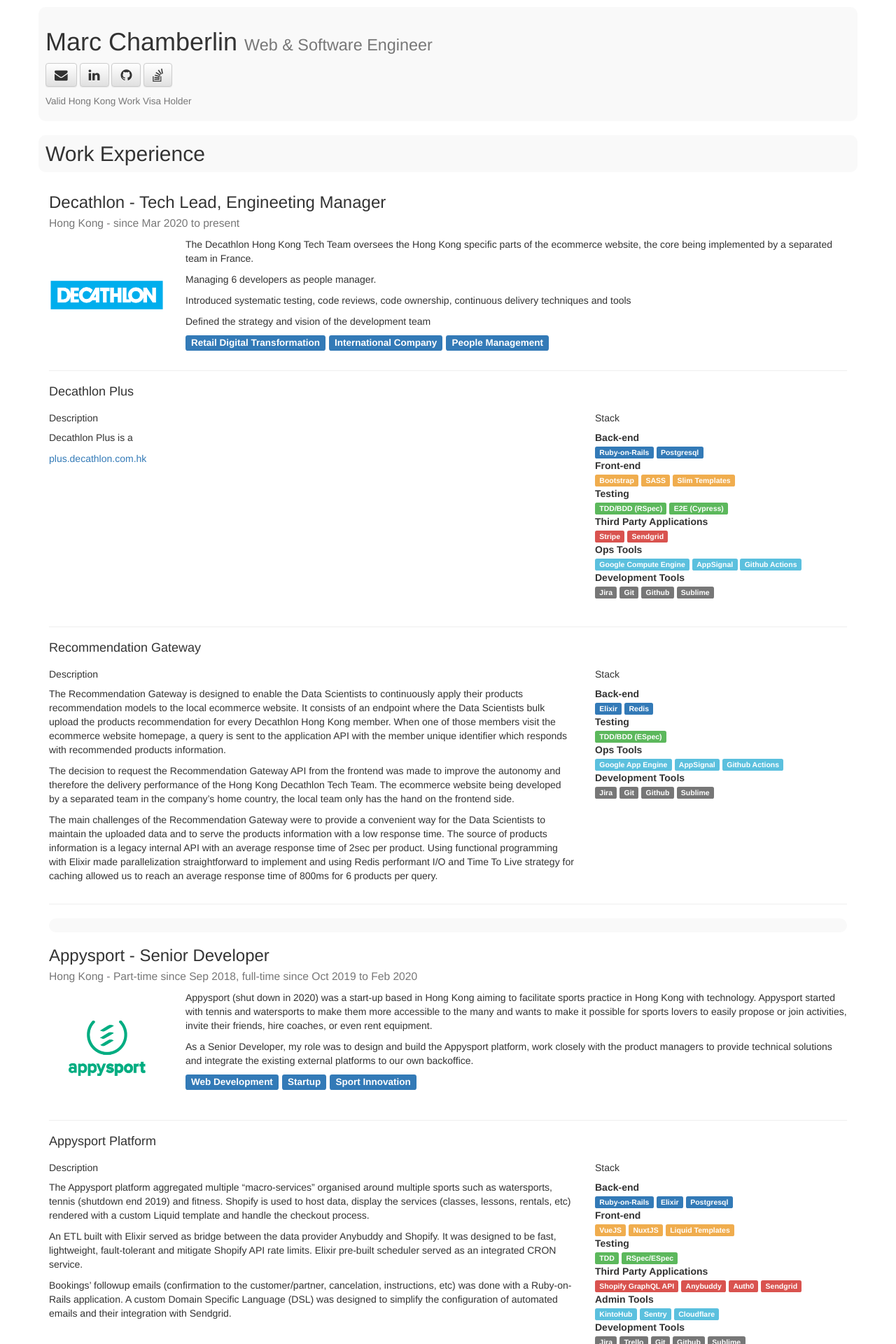
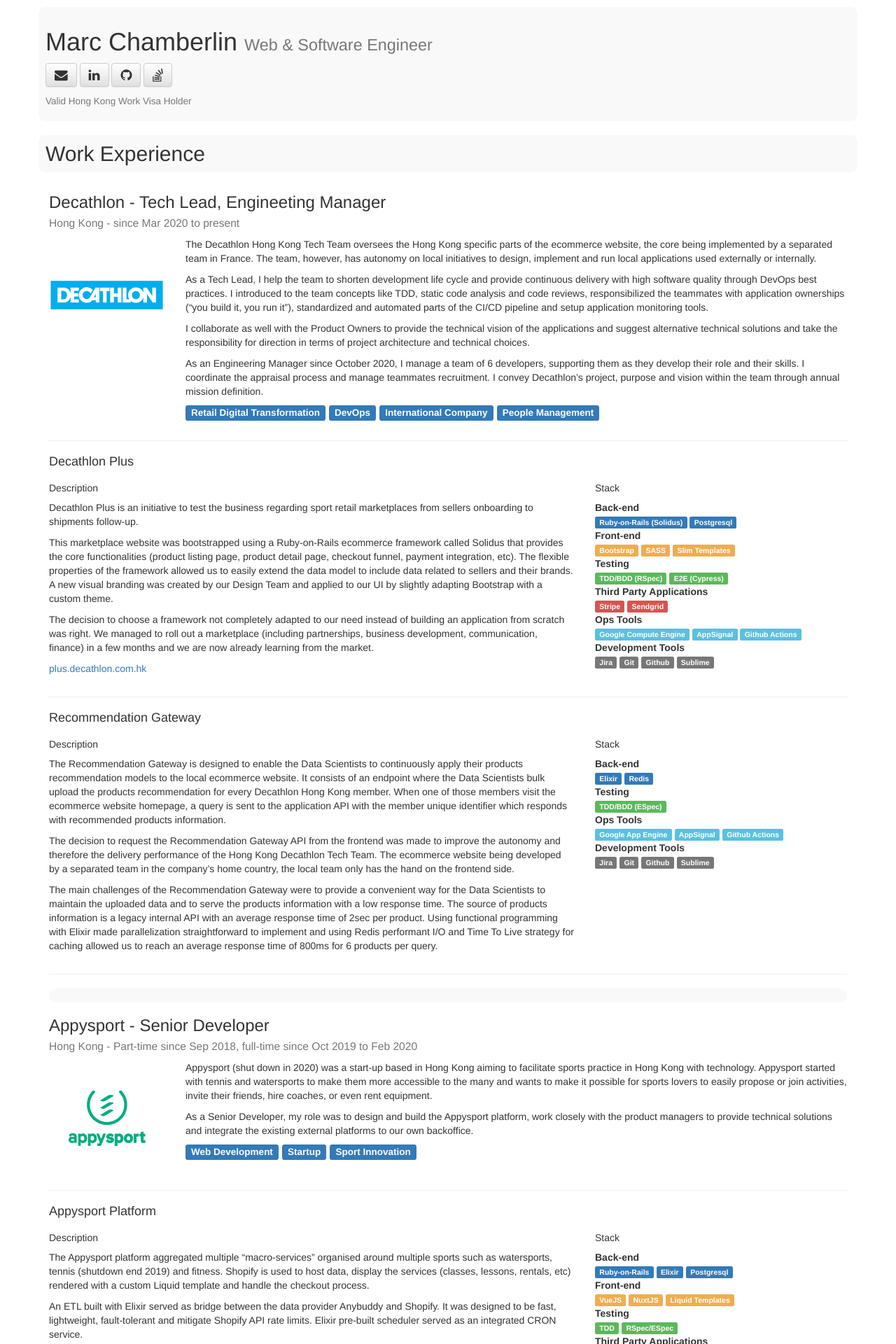
Before and after one commit to Chambeur/Chambeur.github.io, a Jekyll site: the page docs/resume.html, which Jekyll copies as it is, in a window 1280 px wide. Shown: the top 1920 px of the page at 70% size. Built offline with Jekyll 4.4.1, drawn with Linux system fonts in a browser that asks for light colours; nearby versions of some CDN libraries.

Commit message:
finalize decathlon experience

```diff
--- a/css/main.scss
+++ b/css/main.scss
@@ -20,3 +20,7 @@
   color: #7d0022;
   font-family: 'Abel', sans-serif;
 }
+
+.page-break {
+  page-break-after: always;
+}
--- a/docs/css/main.css
+++ b/docs/css/main.css
@@ -6,4 +6,6 @@
 
 .brand { color: #7d0022; font-family: 'Abel', sans-serif; }
 
+.page-break { page-break-after: always; }
+
 /*# sourceMappingURL=main.css.map */
--- a/docs/resume.html
+++ b/docs/resume.html
@@ -68,18 +68,20 @@
             </div> <!-- col -->
 
             <div class="col-xs-10">
-              <p>The Decathlon Hong Kong Tech Team oversees the Hong Kong specific parts of the ecommerce website, the core being implemented by a separated team in France.</p>
+              <p>The Decathlon Hong Kong Tech Team oversees the Hong Kong specific parts of the ecommerce website, the core being implemented by a separated team in France. The team, however, has autonomy on local initiatives to design, implement and run local applications used externally or internally.</p>
 
-<p>Managing 6 developers as people manager.</p>
+<p>As a Tech Lead, I help the team to shorten development life cycle and provide continuous delivery with high software quality through DevOps best practices. I introduced to the team concepts like TDD, static code analysis and code reviews, responsibilized the teammates with application ownerships (“you build it, you run it”), standardized and automated parts of the CI/CD pipeline and setup application monitoring tools.</p>
 
-<p>Introduced systematic testing, code reviews, code ownership, continuous delivery techniques and tools</p>
+<p>I collaborate as well with the Product Owners to provide the technical vision of the applications and suggest alternative technical solutions and take the responsibility for direction in terms of project architecture and technical choices.</p>
 
-<p>Defined the strategy and vision of the development team</p>
+<p>As an Engineering Manager since October 2020, I manage a team of 6 developers, supporting them as they develop their role and their skills. I coordinate the appraisal process and manage teammates recruitment. I convey Decathlon’s project, purpose and vision within the team through annual mission definition.</p>
 
 
               <h4>
 
                   <span class="label label-primary">Retail Digital Transformation</span>
+
+                  <span class="label label-primary">DevOps</span>
 
                   <span class="label label-primary">International Company</span>
 
@@ -96,7 +98,11 @@
             <div class="row">
               <div class="col-xs-8">
                 <h5>Description</h5>
-                <p>Decathlon Plus is a</p>
+                <p>Decathlon Plus is an initiative to test the business regarding sport retail marketplaces from sellers onboarding to shipments follow-up.</p>
+
+<p>This marketplace website was bootstrapped using a Ruby-on-Rails ecommerce framework called Solidus that provides the core functionalities (product listing page, product detail page, checkout funnel, payment integration, etc). The flexible properties of the framework allowed us to easily extend the data model to include data related to sellers and their brands. A new visual branding was created by our Design Team and applied to our UI by slightly adapting Bootstrap with a custom theme.</p>
+
+<p>The decision to choose a framework not completely adapted to our need instead of building an application from scratch was right. We managed to roll out a marketplace (including partnerships, business development, communication, finance) in a few months and we are now already learning from the market.</p>
 
 <p><a href="https://plus.decathlon.com.hk">plus.decathlon.com.hk</a></p>
 
@@ -109,7 +115,7 @@
 
                     <dt>Back-end</dt>
 
-                      <span class="label label-primary">Ruby-on-Rails</span>
+                      <span class="label label-primary">Ruby-on-Rails (Solidus)</span>
 
                       <span class="label label-primary">Postgresql</span>
 
@@ -217,7 +223,7 @@
             <hr/>
 
 
-        <h2></h2>
+        <h2 class="page-break"></h2>
 
 
 
@@ -334,7 +340,7 @@
             <hr/>
 
 
-        <h2></h2>
+        <h2 class="page-break"></h2>
 
 
 
@@ -496,7 +502,7 @@
 </div> <!-- row -->
 
 
-        <h2></h2>
+        <h2 class="page-break"></h2>
 
 
 
@@ -593,7 +599,7 @@
 </div> <!-- row -->
 
 
-        <h2></h2>
+        <h2 class="page-break"></h2>
 
 
 
@@ -683,7 +689,7 @@
 </div> <!-- row -->
 
 
-        <h2></h2>
+        <h2 class="page-break"></h2>
 
 
 
@@ -784,7 +790,7 @@
 </div> <!-- row -->
 
 
-        <h2></h2>
+        <h2 class="page-break"></h2>
 
 
     </div> <!-- col -->
--- a/resume.html
+++ b/resume.html
@@ -64,7 +64,7 @@
             <hr/>
           {% endfor %}
         {% endif %}
-        <h2></h2>
+        <h2 class="page-break"></h2>
       {% endfor %}
 
     </div> <!-- col -->
```
Also changed, not shown: _experiences/decathlon.md (+5 -4 lines), _projects/decathlon_plus.md (+6 -2 lines), 1 other file.
